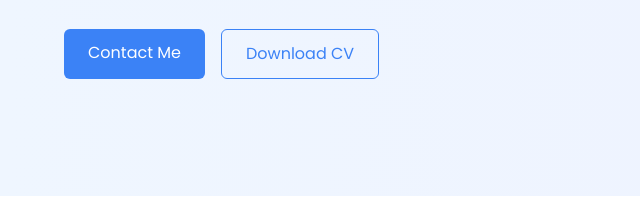
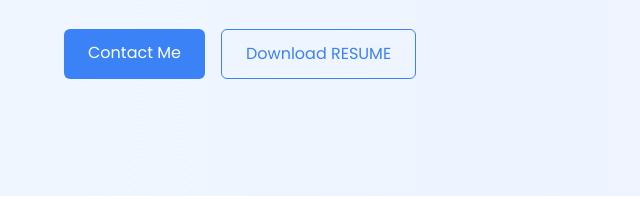
Before and after one commit to Krishsk27/Portfolio, a plain HTML site: page index.html in a window 1280 px wide. Shown: the part 348-547 px from the top of the page, 0-640 px from the left. Drawn offline with nearby package versions, Linux system fonts and the light colour scheme.

Commit message:
Update index.html

```diff
--- a/index.html
+++ b/index.html
@@ -138,7 +138,7 @@
                     <p class="text-gray-600 mb-8 max-w-lg">I build exceptional digital experiences with modern technologies. Passionate about creating efficient, scalable, and user-friendly applications.</p>
                     <div class="flex space-x-4">
                         <a href="#contact" class="px-6 py-3 bg-blue-500 text-white rounded-md hover:bg-blue-600 transition">Contact Me</a>
-                        <a href="https://drive.google.com/file/d/1ZO2fAQXSEKYt7HwhrCH4nf7XTclHHNkX/view?usp=sharing" class="px-6 py-3 border border-blue-500 text-blue-500 rounded-md hover:bg-blue-50 transition">Download CV</a>
+                        <a href="https://drive.google.com/file/d/1ZO2fAQXSEKYt7HwhrCH4nf7XTclHHNkX/view?usp=sharing" class="px-6 py-3 border border-blue-500 text-blue-500 rounded-md hover:bg-blue-50 transition">Download RESUME</a>
                     </div>
                 </div>
                 <div class="md:w-1/2 flex justify-center">
```
